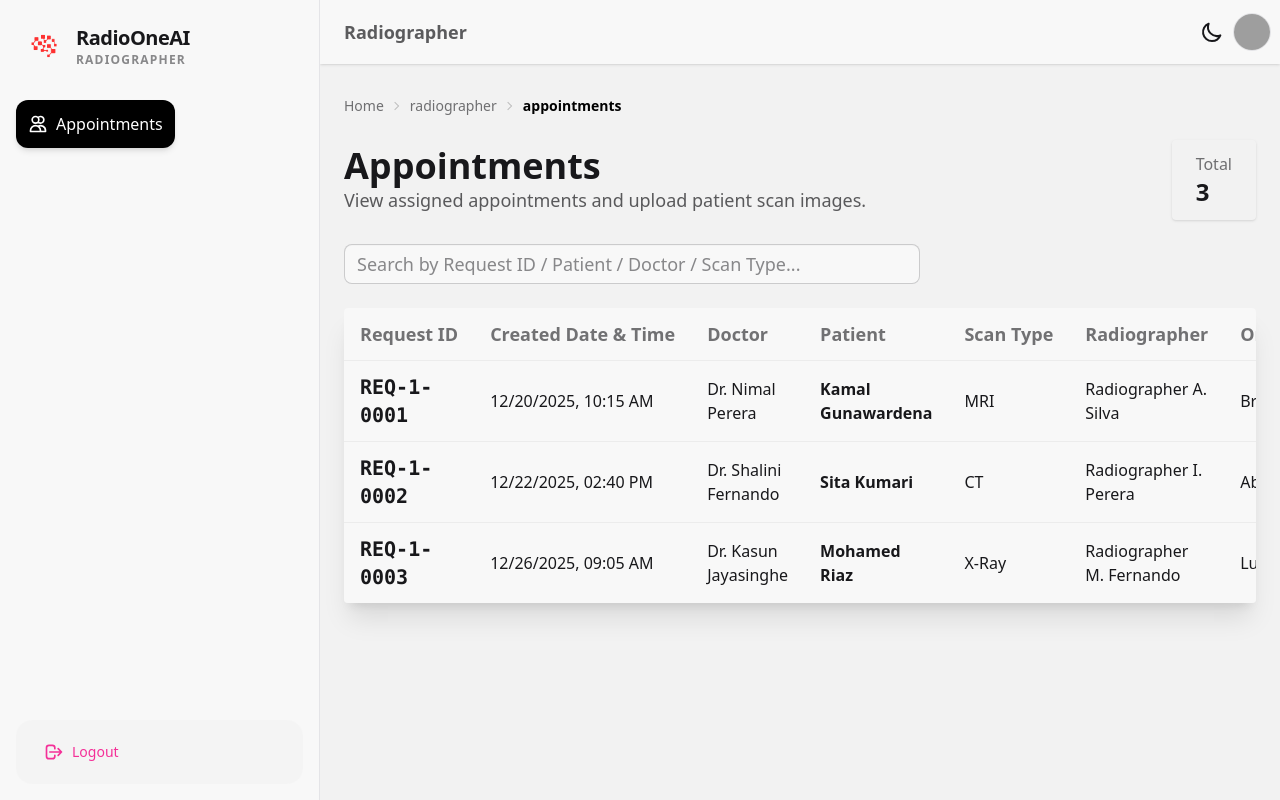
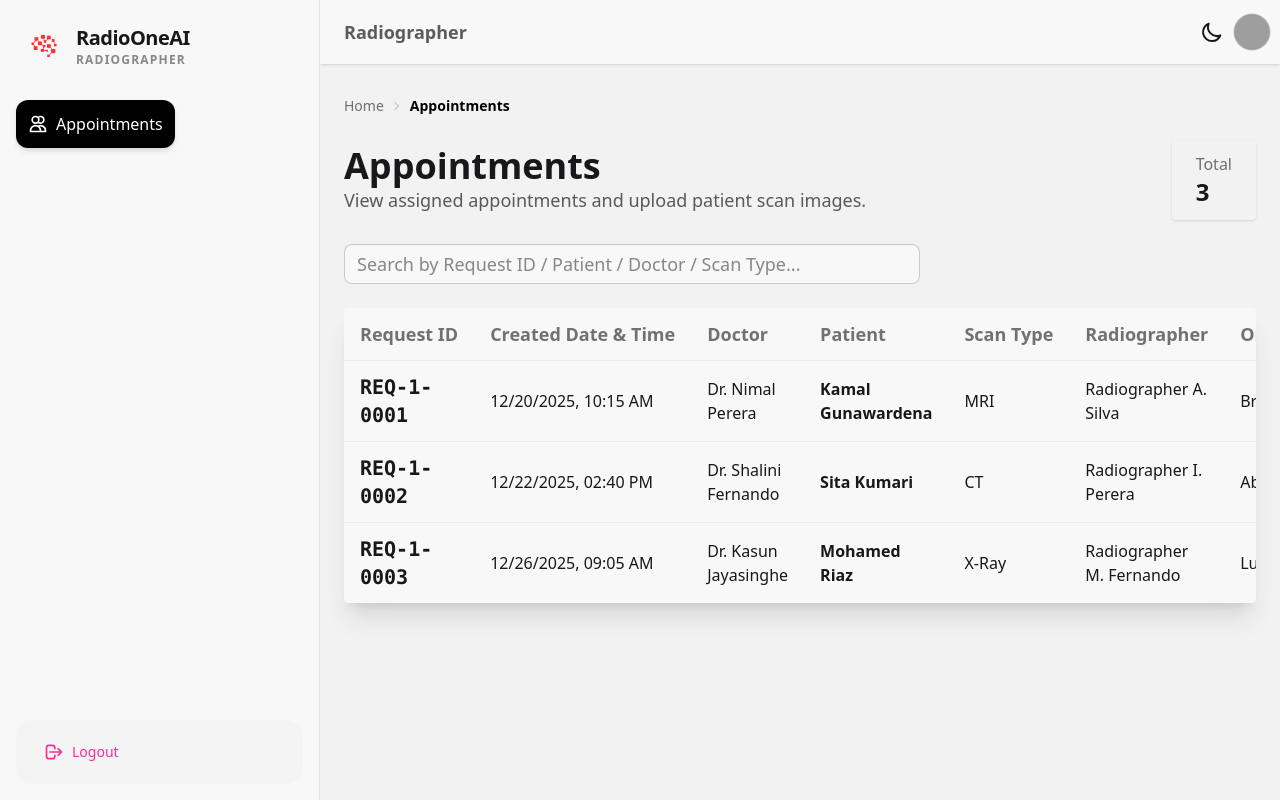
Before and after one commit to RadioOneAI/Frontend, a React (Vite) app in the folder radio-one-ai/: page /radiographer/appointments in a window 1280 px wide. Built offline with nearby package versions, Linux system fonts and the light colour scheme; grey boxes are pictures that could not be loaded.

Commit message:
update RadiographerBreadcrumbs to exclude "radiographer" from breadcrumbs

```diff
--- a/radio-one-ai/src/component/Radiographer/RadiographerBreadcrumbs.jsx
+++ b/radio-one-ai/src/component/Radiographer/RadiographerBreadcrumbs.jsx
@@ -15,6 +15,7 @@ export default function AdminBreadcrumbs() {
     radiologists: "Manage Radiologists",
     patients: "Manage Patients",
     settings: "System Settings",
+    appointments: "Appointments"
   };
 
   return (
@@ -34,7 +35,7 @@ export default function AdminBreadcrumbs() {
           const isLast = index === pathnames.length - 1;
 
           // Skip rendering "admin" again since we have "Home" or if mapping missing
-          if (value === "admin") return null;
+          if (value === "radiographer") return null;
 
           return (
             <li key={to}>
```
